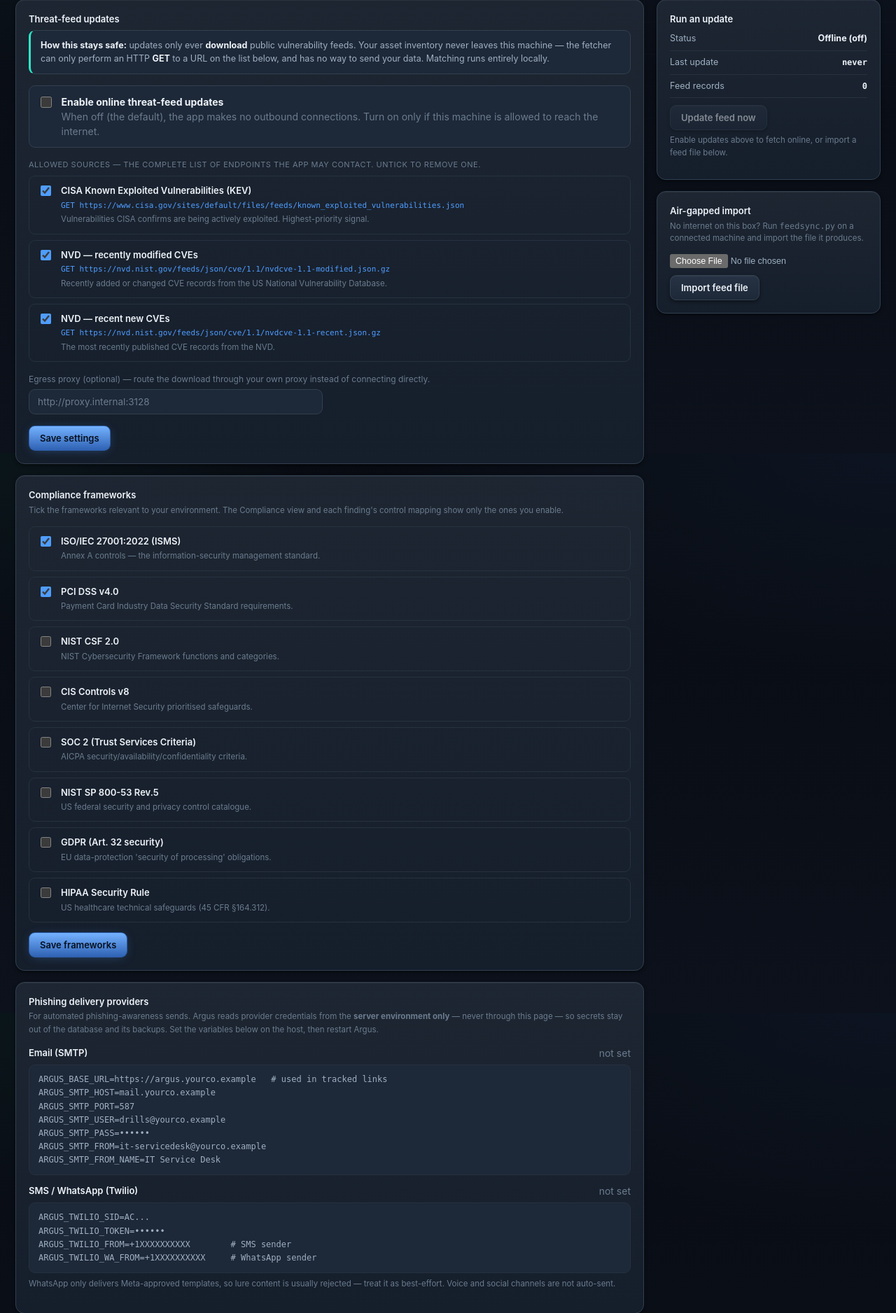
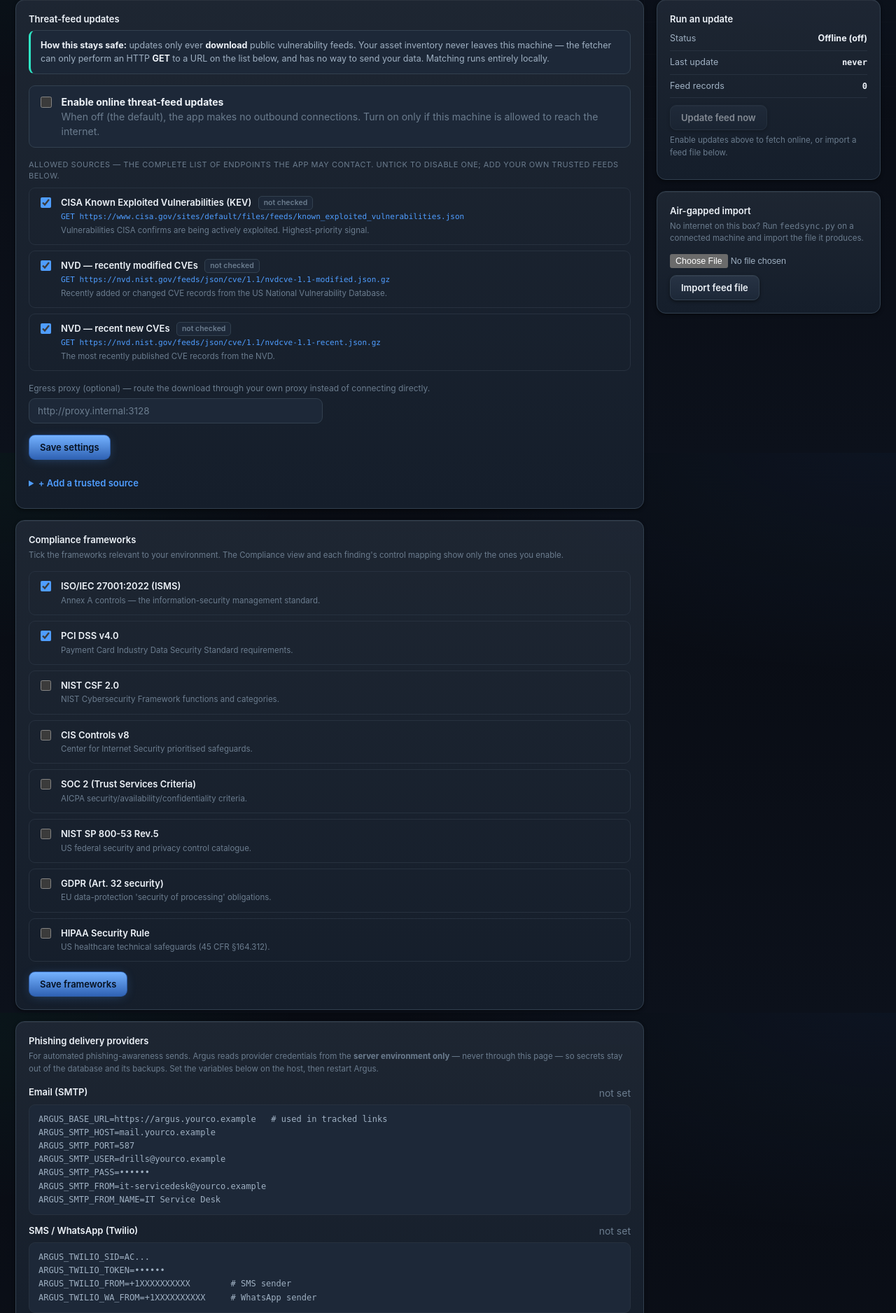
Before and after one commit to tricia-ships-it/argus, a Flask app: page /settings in a window 1280 px wide. Shown: the part 153-2029 px from the top of the page at 70% size. Run offline with Flask 3, Linux system fonts and the light colour scheme; the visitor is signed in with stand-in values (Sample User, id 1); data comes from the database, SQL or seed files in the repository; data that the repository does not hold is empty; some libraries are stand-ins or nearby versions.

Commit message:
Threat intel: admin-managed trusted sources with health notifications
- Admins can add their own trusted feed sources and remove them, right from
  Settings. Each new URL is validated as public https only — any host that is
  or resolves to a private, loopback, link-local or reserved address is
  refused, so the fetch-only guarantee can't be turned into a path into the
  internal network.
- Per-source health is recorded on every update (and on a test-fetch when a
  source is added). Sources that fail raise a notification banner on the
  Threats page and in Settings, and the failure is written to the activity log.
- Built-in and custom sources share one enable/disable list.

```diff
--- a/app/app.py
+++ b/app/app.py
@@ -192,6 +192,14 @@ def init_db():
             id INTEGER PRIMARY KEY AUTOINCREMENT,
             cve TEXT, title TEXT, products TEXT, severity TEXT, source TEXT,
             kev INTEGER, date TEXT, summary TEXT, imported_at TEXT
+        );
+        CREATE TABLE IF NOT EXISTS threat_source (
+            id TEXT PRIMARY KEY, name TEXT, url TEXT, kind TEXT,
+            enabled INTEGER DEFAULT 1, added_by TEXT, created_at TEXT
+        );
+        CREATE TABLE IF NOT EXISTS threat_source_health (
+            source_id TEXT PRIMARY KEY, status TEXT, detail TEXT,
+            records INTEGER DEFAULT 0, checked_at TEXT
         );
         CREATE TABLE IF NOT EXISTS phish_campaign (
             id INTEGER PRIMARY KEY AUTOINCREMENT,
@@ -1005,6 +1013,52 @@ def _enabled_sources(db):
         return []
 
 
+def _custom_sources(db):
+    return [dict(r) for r in db.execute(
+        "SELECT * FROM threat_source ORDER BY created_at")]
+
+
+def _all_sources(db):
+    """Built-in + admin-added sources, each annotated with enabled state and
+    last-fetch health, for the Settings list and the fetch loop."""
+    enabled_builtin = set(_enabled_sources(db))
+    health = {r["source_id"]: dict(r)
+              for r in db.execute("SELECT * FROM threat_source_health")}
+    out = []
+    for s in threatintel.SOURCES:
+        out.append({**s, "custom": False, "checked": s["id"] in enabled_builtin,
+                    "health": health.get(s["id"])})
+    for s in _custom_sources(db):
+        out.append({"id": s["id"], "name": s["name"], "url": s["url"],
+                    "kind": s["kind"], "custom": True, "checked": bool(s["enabled"]),
+                    "desc": "Custom source" + (f" · added by {s['added_by']}" if s["added_by"] else ""),
+                    "health": health.get(s["id"])})
+    return out
+
+
+def _effective_sources(db):
+    """Only the enabled sources — what the update loop actually fetches."""
+    return [s for s in _all_sources(db) if s["checked"]]
+
+
+def _record_source_health(db, sid, status, detail="", records=0):
+    db.execute(
+        "INSERT INTO threat_source_health(source_id, status, detail, records, checked_at) "
+        "VALUES (?,?,?,?,?) ON CONFLICT(source_id) DO UPDATE SET "
+        "status=excluded.status, detail=excluded.detail, records=excluded.records, "
+        "checked_at=excluded.checked_at",
+        (sid, status, (detail or "")[:300], records,
+         datetime.now().isoformat(timespec="seconds")))
+
+
+def _unhealthy_sources(db):
+    """Enabled sources whose last fetch failed — surfaced as notifications."""
+    return [{"name": s["name"], "detail": (s["health"] or {}).get("detail", ""),
+             "checked_at": (s["health"] or {}).get("checked_at", "")}
+            for s in _effective_sources(db)
+            if s.get("health") and s["health"]["status"] == "error"]
+
+
 def _enabled_frameworks(db):
     raw = get_setting(db, "comp_frameworks")
     if raw is None:
@@ -1021,12 +1075,12 @@ def _enabled_frameworks(db):
 @auth.role_required("admin")
 def settings_page():
     db = get_db()
-    enabled = set(_enabled_sources(db))
-    sources = [{**s, "checked": s["id"] in enabled} for s in threatintel.SOURCES]
+    sources = _all_sources(db)
     enabled_fw = set(_enabled_frameworks(db))
     frameworks = [{**f, "checked": f["id"] in enabled_fw} for f in compliance.FRAMEWORKS]
     return render_template(
-        "settings.html", sources=sources, frameworks=frameworks,
+        "settings.html", sources=sources, source_kinds=threatintel.SOURCE_KINDS,
+        unhealthy=_unhealthy_sources(db), frameworks=frameworks,
         ti_enabled=(get_setting(db, "ti_enabled", "0") == "1"),
         ti_proxy=get_setting(db, "ti_proxy", "") or "",
         last_update=get_setting(db, "ti_last_update", ""),
@@ -1046,10 +1100,76 @@ def settings_threatintel():
     chosen = [s["id"] for s in threatintel.SOURCES
               if request.form.get("src_" + s["id"])]
     set_setting(db, "ti_sources", _json.dumps(chosen))
+    # enable/disable each admin-added source from its checkbox
+    for s in _custom_sources(db):
+        on = 1 if request.form.get("src_" + s["id"]) else 0
+        db.execute("UPDATE threat_source SET enabled=? WHERE id=?", (on, s["id"]))
     set_setting(db, "ti_proxy", request.form.get("ti_proxy", "").strip())
     db.commit()
     auth.log_activity(db, me["id"], None, "settings", "updated threat-feed settings")
     flash("Threat-feed settings saved.")
+    return redirect(url_for("settings_page"))
+
+
+@app.route("/settings/sources/add", methods=["POST"])
+@auth.role_required("admin")
+def settings_source_add():
+    db = get_db()
+    me = auth.current_user(db)
+    name = (request.form.get("name") or "").strip()[:120]
+    url = (request.form.get("url") or "").strip()[:500]
+    kind = (request.form.get("kind") or "").strip()
+    if not name:
+        flash("Give the source a name.")
+        return redirect(url_for("settings_page"))
+    if kind not in {k["id"] for k in threatintel.SOURCE_KINDS}:
+        flash("Pick a feed format for the source.")
+        return redirect(url_for("settings_page"))
+    ok, reason = threatintel.validate_source_url(url)
+    if not ok:
+        flash(f"Source not added — {reason}")
+        return redirect(url_for("settings_page"))
+    # don't duplicate a URL already present (built-in or custom)
+    existing_urls = {s["url"] for s in _all_sources(db)}
+    if url in existing_urls:
+        flash("That URL is already a source.")
+        return redirect(url_for("settings_page"))
+    sid = "custom_" + _secrets.token_hex(5)
+    db.execute("INSERT INTO threat_source(id, name, url, kind, enabled, added_by, created_at) "
+               "VALUES (?,?,?,?,1,?,?)",
+               (sid, name, url, kind, me["username"],
+                datetime.now().isoformat(timespec="seconds")))
+    db.commit()
+    auth.log_activity(db, me["id"], None, "settings", f"added threat source '{name}'")
+    # test-fetch now (if online) so the admin learns immediately whether it works
+    note = ""
+    if get_setting(db, "ti_enabled", "0") == "1":
+        proxy = get_setting(db, "ti_proxy", "") or None
+        try:
+            recs = threatintel.fetch_custom({"url": url, "kind": kind, "name": name}, proxy=proxy)
+            _record_source_health(db, sid, "ok", f"{len(recs)} records", len(recs))
+            note = f" Reachable — {len(recs)} records on a test fetch."
+        except Exception as e:
+            _record_source_health(db, sid, "error", str(e))
+            note = f" ⚠ Added, but the test fetch failed: {e}"
+        db.commit()
+    flash(f"Source '{name}' added." + note)
+    return redirect(url_for("settings_page"))
+
+
+@app.route("/settings/sources/<sid>/delete", methods=["POST"])
+@auth.role_required("admin")
+def settings_source_delete(sid):
+    db = get_db()
+    me = auth.current_user(db)
+    row = db.execute("SELECT name FROM threat_source WHERE id=?", (sid,)).fetchone()
+    if not row:
+        abort(404)
+    db.execute("DELETE FROM threat_source WHERE id=?", (sid,))
+    db.execute("DELETE FROM threat_source_health WHERE source_id=?", (sid,))
+    db.commit()
+    auth.log_activity(db, me["id"], None, "settings", f"removed threat source '{row['name']}'")
+    flash(f"Source '{row['name']}' removed.")
     return redirect(url_for("settings_page"))
 
 
@@ -1078,21 +1198,27 @@ def threatintel_update():
               "or import a feed file for air-gapped use.")
         return redirect(url_for("settings_page"))
     proxy = get_setting(db, "ti_proxy", "") or None
-    enabled = _enabled_sources(db)
+    sources = _effective_sources(db)
     records, errors = [], []
-    for sid in enabled:
+    for s in sources:
         try:
-            records.extend(threatintel.fetch_source(sid, proxy=proxy))
+            recs = (threatintel.fetch_custom(s, proxy=proxy) if s["custom"]
+                    else threatintel.fetch_source(s["id"], proxy=proxy))
+            records.extend(recs)
+            _record_source_health(db, s["id"], "ok", f"{len(recs)} records", len(recs))
         except Exception as e:
-            errors.append(f"{sid}: {e}")
+            _record_source_health(db, s["id"], "error", str(e))
+            errors.append(f"{s['name']}: {e}")
+            auth.log_activity(db, me["id"], None, "threatintel",
+                              f"source '{s['name']}' failed: {str(e)[:120]}")
     if records:
         _store_feed(db, records)
         set_setting(db, "ti_last_update", datetime.now().isoformat(timespec="seconds"))
-        db.commit()
         auth.log_activity(db, me["id"], None, "threatintel", f"updated feed ({len(records)} records)")
-    msg = f"Fetched {len(records)} feed records from {len(enabled)} source(s)."
+    db.commit()
+    msg = f"Fetched {len(records)} feed records from {len(sources)} source(s)."
     if errors:
-        msg += " Some sources could not be reached: " + "; ".join(errors)
+        msg += f" ⚠ {len(errors)} source(s) had problems — see the alert on this page."
     flash(msg)
     return redirect(url_for("threatintel_view"))
 
@@ -1159,6 +1285,7 @@ def threatintel_view():
     kev_count = sum(1 for a in alerts if a["kev"])
     return render_template("threat_alerts.html", alerts=alerts, feed_count=len(feed),
                            kev_count=kev_count, last_update=get_setting(db, "ti_last_update", ""),
+                           unhealthy=_unhealthy_sources(db),
                            enabled=(get_setting(db, "ti_enabled", "0") == "1"))
 
 
--- a/app/static/style.css
+++ b/app/static/style.css
@@ -927,3 +927,27 @@ label.mini input { width: 100%; }
 /* clickable table rows */
 tr.rowlink { cursor: pointer; }
 tr.rowlink:hover td { background: var(--panel-3); }
+
+/* ===== Threat-source health + notifications ===== */
+.notice-banner { display: flex; gap: 14px; align-items: flex-start; margin: 0 0 20px;
+  padding: 14px 16px; border-radius: var(--radius-lg); box-shadow: var(--card-top); }
+.notice-banner.warn { background: linear-gradient(180deg, color-mix(in srgb, var(--high) 16%, var(--panel)), var(--panel));
+  border: 1px solid color-mix(in srgb, var(--high) 42%, var(--line)); }
+.notice-banner .nb-icon { font-size: 20px; line-height: 1.2; color: var(--high); flex: none; }
+.notice-banner b { color: var(--ink); }
+.nb-list { margin: 8px 0 8px; padding-left: 18px; font-size: 13px; line-height: 1.55; color: var(--ink-dim); }
+.nb-list b { color: var(--ink); }
+.pill { display: inline-block; font-size: 10px; text-transform: uppercase; letter-spacing: .04em;
+  background: var(--panel-3); border: 1px solid var(--line); border-radius: 5px; padding: 1px 6px;
+  margin-left: 6px; vertical-align: middle; color: var(--ink-dim); font-weight: 600; }
+.hbadge { display: inline-block; font-size: 10.5px; font-weight: 600; border-radius: 5px;
+  padding: 1px 7px; margin-left: 6px; vertical-align: middle; }
+.hbadge.ok  { color: var(--low);  background: var(--low-bg);  border: 1px solid color-mix(in srgb, var(--low) 35%, transparent); }
+.hbadge.err { color: var(--crit); background: var(--crit-bg); border: 1px solid color-mix(in srgb, var(--crit) 40%, transparent); }
+.hbadge.none { color: var(--ink-faint); background: var(--panel-2); border: 1px solid var(--line); }
+.srcdel { margin-left: auto; align-self: center; }
+.src-row .src-body { display: flex; flex-wrap: wrap; align-items: baseline; gap: 2px 0; position: relative; }
+.hidden-form { display: none; }
+.add-source summary { cursor: pointer; font-weight: 600; font-size: 13px; color: var(--accent);
+  padding: 8px 0; user-select: none; }
+.add-source summary:hover { color: var(--accent-strong); }
--- a/app/templates/settings.html
+++ b/app/templates/settings.html
@@ -4,6 +4,18 @@
 
 <h1>Settings</h1>
 <p class="lede">Threat-intelligence feeds. The app is offline by default — nothing contacts the internet unless you turn it on here.</p>
+
+{% if unhealthy %}
+<div class="notice-banner warn">
+  <div class="nb-icon">⚠</div>
+  <div>
+    <b>{{ unhealthy|length }} threat source{{ 's' if unhealthy|length != 1 }} failed on the last update.</b>
+    <ul class="nb-list">
+      {% for u in unhealthy %}<li><b>{{ u.name }}</b> — {{ u.detail or 'last fetch failed' }}</li>{% endfor %}
+    </ul>
+  </div>
+</div>
+{% endif %}
 
 <div class="detail-grid">
   <div class="detail-main">
@@ -24,14 +36,21 @@
             <span class="muted">When off (the default), the app makes no outbound connections. Turn on only if this machine is allowed to reach the internet.</span></span>
         </label>
 
-        <div class="allow-head">Allowed sources — the complete list of endpoints the app may contact. Untick to remove one.</div>
+        <div class="allow-head">Allowed sources — the complete list of endpoints the app may contact. Untick to disable one; add your own trusted feeds below.</div>
         {% for s in sources %}
         <label class="src-row">
           <input type="checkbox" name="src_{{ s.id }}" {{ 'checked' if s.checked }}>
           <span class="src-body">
-            <span class="src-name">{{ s.name }}</span>
+            <span class="src-name">{{ s.name }}
+              {% if s.custom %}<span class="pill">custom</span>{% endif %}
+              {% if s.health %}
+                {% if s.health.status == 'ok' %}<span class="hbadge ok" title="{{ s.health.checked_at }}">healthy · {{ s.health.records }} rec</span>
+                {% else %}<span class="hbadge err" title="{{ s.health.detail }} ({{ s.health.checked_at }})">problem</span>{% endif %}
+              {% else %}<span class="hbadge none">not checked</span>{% endif %}
+            </span>
             <span class="src-url mono">GET {{ s.url }}</span>
             <span class="src-desc muted">{{ s.desc }}</span>
+            {% if s.custom %}<button type="submit" form="del_{{ s.id }}" class="btn sm danger srcdel" onclick="return confirm('Remove this source?')">Remove</button>{% endif %}
           </span>
         </label>
         {% endfor %}
@@ -43,6 +62,29 @@
 
         <button class="btn primary" type="submit">Save settings</button>
       </form>
+
+      {# delete forms live outside the settings form so they don't nest #}
+      {% for s in sources if s.custom %}
+      <form id="del_{{ s.id }}" method="post" action="{{ url_for('settings_source_delete', sid=s.id) }}" class="hidden-form">
+        <input type="hidden" name="_csrf" value="{{ csrf_token() }}">
+      </form>
+      {% endfor %}
+
+      <details class="add-source" style="margin-top:16px">
+        <summary>+ Add a trusted source</summary>
+        <form method="post" action="{{ url_for('settings_source_add') }}" class="stack" style="margin-top:12px">
+          <input type="hidden" name="_csrf" value="{{ csrf_token() }}">
+          <p class="card-sub">Only public <b>https</b> feeds are accepted — Argus validates that the host is on the public internet, never an address inside your own network, and only ever fetches (GET), never sends.</p>
+          <div class="field"><label>Name</label><input type="text" name="name" placeholder="e.g. Vendor PSIRT advisories"></div>
+          <div class="field"><label>Feed URL (https)</label><input type="text" name="url" placeholder="https://example.org/feed.json"></div>
+          <div class="field"><label>Format</label>
+            <select name="kind">
+              {% for k in source_kinds %}<option value="{{ k.id }}">{{ k.name }}</option>{% endfor %}
+            </select>
+          </div>
+          <div><button class="btn primary" type="submit">Add source</button></div>
+        </form>
+      </details>
     </div>
 
     <div class="card">
```
Also changed, not shown: app/templates/threat_alerts.html (+13 -0 lines), app/threatintel.py (+75 -1 lines).
